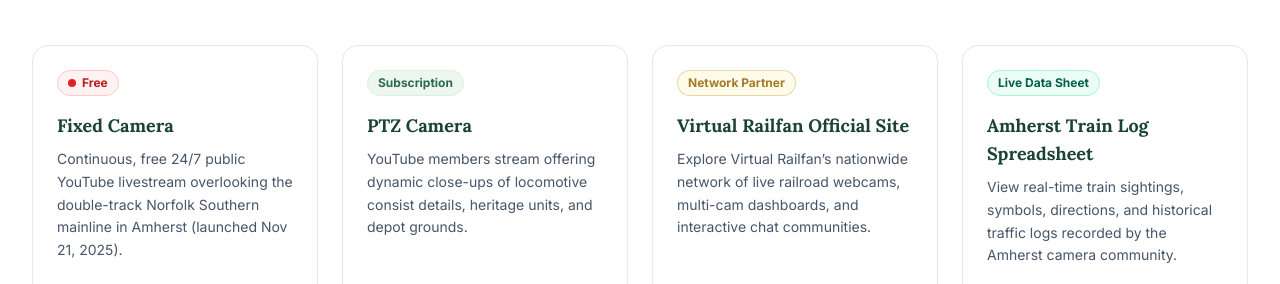
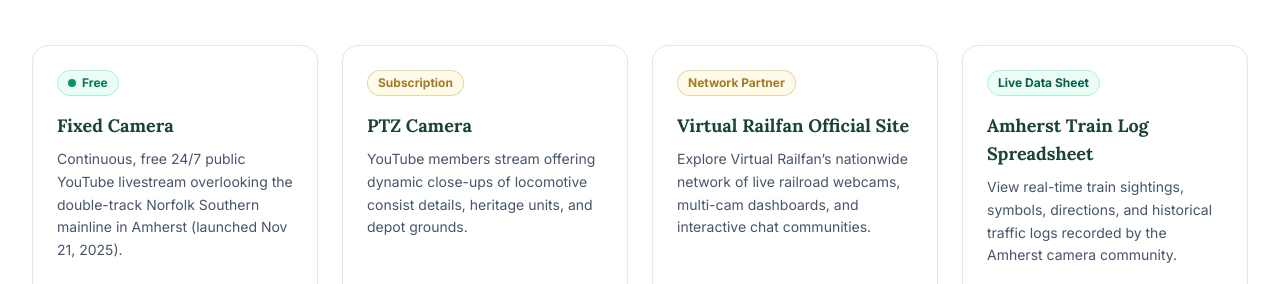
Before and after one commit to Emmo213/emmo213.github.io, a plain HTML site: page index.html in a window 1280 px wide. Shown: the part 1917-2201 px from the top of the page. Drawn offline with nearby package versions, Linux system fonts and the light colour scheme.

Commit message:
Fixed some colors

```diff
--- a/index.html
+++ b/index.html
@@ -316,8 +316,8 @@
           <div class="bg-white rounded-2xl border border-slate-200 p-6 flex flex-col justify-between shadow-sm hover:shadow-md transition-shadow">
             <div>
               <div class="flex items-center justify-between mb-4">
-                <span class="inline-flex items-center gap-1.5 px-2.5 py-1 rounded-full bg-red-50 text-red-700 text-xs font-bold border border-red-200">
-                  <span class="w-2 h-2 rounded-full bg-red-600 animate-ping"></span>
+                <span class="inline-flex items-center gap-1.5 px-2.5 py-1 rounded-full bg-emerald-50 text-emerald-700 text-xs font-bold border border-emerald-200">
+                  <span class="w-2 h-2 rounded-full bg-emerald-600 animate-ping"></span>
                   Free
                 </span>
                 <span class="text-xs text-slate-400 font-medium"></span>
@@ -343,7 +343,7 @@
           <div class="bg-white rounded-2xl border border-slate-200 p-6 flex flex-col justify-between shadow-sm hover:shadow-md transition-shadow">
             <div>
               <div class="flex items-center justify-between mb-4">
-                <span class="inline-flex items-center gap-1.5 px-2.5 py-1 rounded-full bg-forest-mist text-forest-primary text-xs font-bold border border-forest-sage">
+                <span class="inline-flex items-center gap-1.5 px-2.5 py-1 rounded-full bg-amber-50 text-brass-dark text-xs font-bold border border-brass/40">
                   Subscription
                 </span>
                 <span class="text-xs text-slate-400 font-medium"></span>
```
